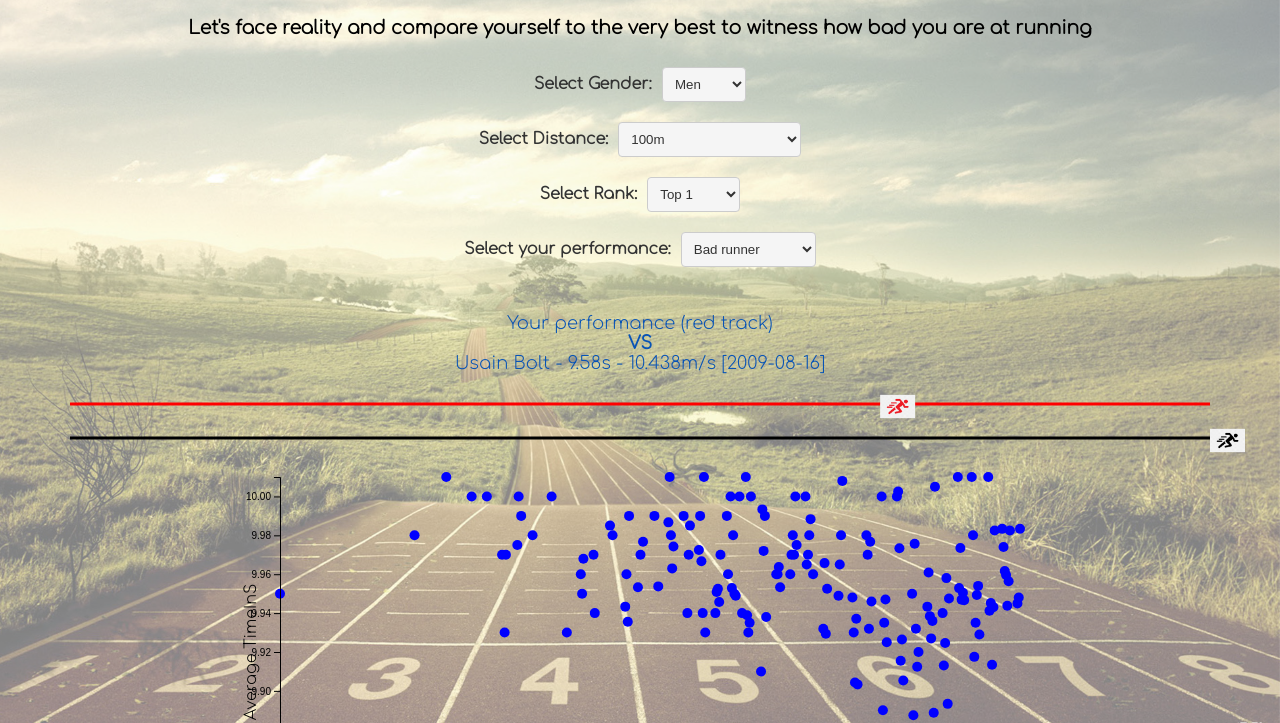
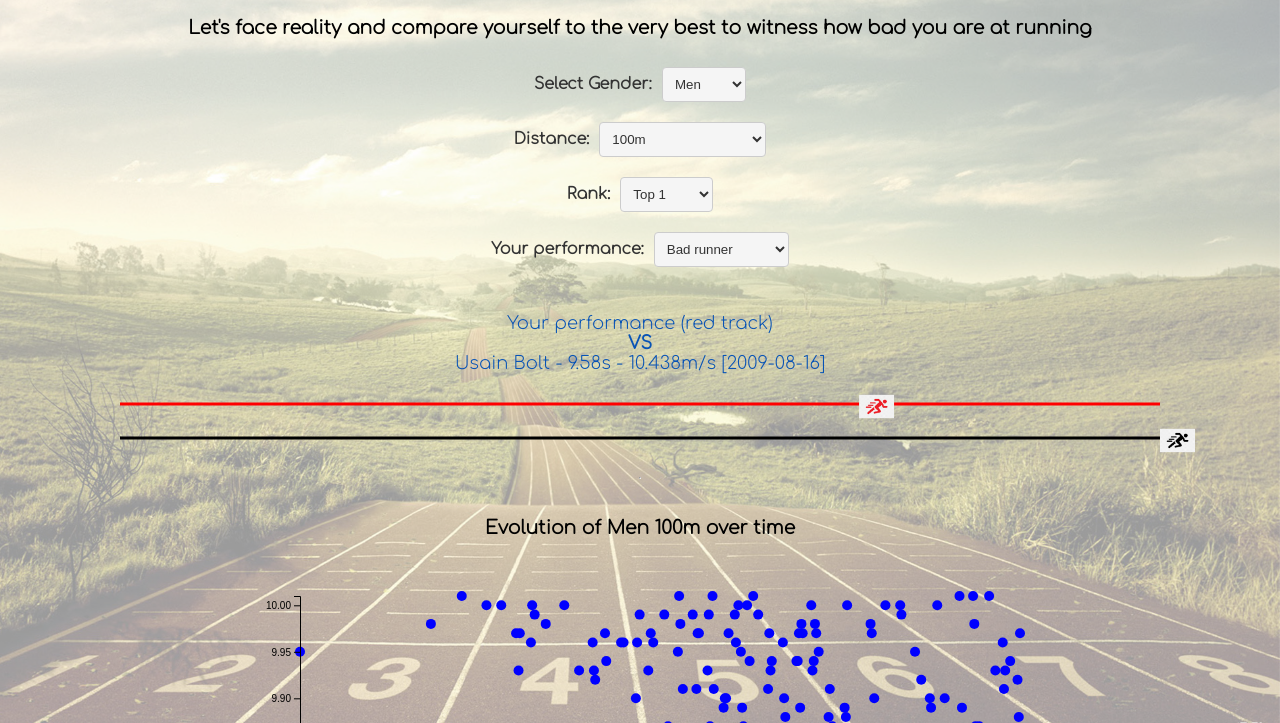
Before and after one commit to HxPulse/HowBadURun, a website: page index.html in a window 1280 px wide. Shown: the part 77-800 px from the top of the page. Drawn offline with nearby package versions, Linux system fonts and the light colour scheme.

Commit message:
#8 Scatterplot perfected + tooltips & page navigation

```diff
--- a/index.html
+++ b/index.html
@@ -20,7 +20,7 @@
     </div>
 
     <div class="selector-container">
-      <label for="distanceSelector">Select Distance:</label>
+      <label for="distanceSelector">Distance:</label>
       <select id="distanceSelector">
         <option value="100">100m</option>
         <option value="200">200m</option>
@@ -29,13 +29,13 @@
         <option value="1500">1500m</option>
         <option value="5000">5000m</option>
         <option value="10000">10000m</option>
-        <option value="21098">Half Marathon (21098m)</option>
-        <option value="42195">Marathon (42195m)</option>
+        <option value="21098">Half Marathon (21km)</option>
+        <option value="42195">Marathon (42km)</option>
       </select>
     </div>
 
     <div class="selector-container">
-      <label for="topSelector">Select Rank:</label>
+      <label for="topSelector">Rank:</label>
       <select id="topSelector">
         <option value="1">Top 1</option>
         <option value="10">Top 10</option>
@@ -45,7 +45,7 @@
     </div>
 
     <div class="selector-container">
-      <label for="performanceSelector">Select your performance:</label>
+      <label for="performanceSelector">Your performance:</label>
       <select id="performanceSelector">
         <option value="1">Bad runner</option>
         <option value="2">Average runner</option>
@@ -57,21 +57,29 @@
     <div id="result"></div>
     <div id="raceContainer2"></div>
     <div id="raceContainer"></div>
-    <div id="scatterplot"></div> <!-- Scatterplot container -->
+    <hr style="margin-top: 20px; margin-bottom: 20px;">
+    <h3 style="text-align: center;">Evolution of
+      <span id="txtGender" style="font-weight: bold;"></span>
+      <span id="txtDistance" style="font-weight: bold;"></span>
+      over time
+    </h2>
+    <div id="scatterplot"></div>
 
     <script>
+      // Load des données
       Promise.all([
         d3.csv("data.csv"),
         d3.csv("normalPerformances.csv")
       ]).then(function ([data, normalPerformances]) {
 
-        // Function to filter data based on gender, distance, and top
+        // Filtrage sur les selectors
         function filterData(gender, distance, top, performance) {
           const filteredData = data.filter(
             (d) => d.Gender === gender &&
               parseInt(d.Distance) === parseInt(distance)
           );
 
+          // Filtrage sur la sélection de top
           switch (top) {
             case 1:
               return filteredData.slice(0, 1);
@@ -86,21 +94,18 @@
           }
         }
 
-        // Function to update the result on the webpage
         function updateResult() {
+          // Données des différents selectors
           const selectedGender = document.getElementById("genderSelector").value;
           const selectedDistance = document.getElementById("distanceSelector").value;
           const selectedTop = parseInt(document.getElementById("topSelector").value);
           const selectedPerformance = parseInt(document.getElementById("performanceSelector").value);
-
           const filteredData = filterData(selectedGender, selectedDistance, selectedTop, selectedPerformance);
 
+          // Message "Your performance vs X"
           const resultDiv = d3.select("#result");
-
-          // Clear previous results
+          // Suppression de l'élément à chaque mise à jour pour éviter de dupliquer à l'infini
           resultDiv.selectAll("*").remove();
-
-          // Display the filtered data
           const resultList = resultDiv.append("ul");
           const listItems = resultList
             .selectAll("li")
@@ -110,34 +115,37 @@
             .html((d) => `Your performance (red track)<br><strong>VS</strong><br>${d.Name} - ${d.TimeInS}s - ${d.AvgSpeed}m/s [${d.Date}]`)
             .style("text-align", "center");
 
-
+          // Recherche dans le 2eme csv des performances Bad/Average/Good/Excellent runner
           const normalPerformance = normalPerformances.find(
             (d) => d.Gender === selectedGender &&
               parseInt(d.Distance) === parseInt(selectedDistance) &&
               parseInt(d.Performance) === selectedPerformance
           );
 
+          // Ici on s'occupe des 2 tracks
           if (normalPerformance) {
+            // Valeurs de délai pour ralentir l'animation de course
             const delayValue = 30000
             const normalDisplaySpeed = delayValue / parseFloat(normalPerformance.AvgSpeed);
             const displaySpeed = delayValue / parseFloat(filteredData[0].AvgSpeed);
-            const svgWidth = window.innerWidth;
+            // Taille des tracks
+            const svgWidth = window.innerWidth - 100;
             const svgHeight = 30;
             const trackRacePadding = 70;
-            // Remove existing SVG before appending a new one
+
+            // Suppression des éléments à chaque mise à jour pour éviter de dupliquer à l'infini
             d3.select("#raceContainer").selectAll("svg").remove();
             d3.select("#raceContainer2").selectAll("svg").remove();
 
+            // Track 1 et 2
             const svg = d3.select("#raceContainer")
               .append("svg")
               .attr("width", svgWidth)
               .attr("height", svgHeight);
-
             const svg2 = d3.select("#raceContainer2")
               .append("svg")
               .attr("width", svgWidth)
               .attr("height", svgHeight);
-
             svg.append("line")
               .attr("x1", trackRacePadding)
               .attr("y1", svgHeight / 2)
@@ -145,7 +153,6 @@
               .attr("y2", svgHeight / 2)
               .attr("stroke", "#000")
               .attr("stroke-width", 3);
-
             svg2.append("line")
               .attr("x1", trackRacePadding)
               .attr("y1", svgHeight / 2)
@@ -154,29 +161,24 @@
               .attr("stroke", "red")
               .attr("stroke-width", 3);
 
-            // Add the running icon
+            // Icones 1 et 2
             const runningIcon = svg.append("image")
               .attr("xlink:href", "run.png")
               .attr("width", svgHeight + 5)
               .attr("height", svgHeight + 5)
               .attr("x", trackRacePadding);
-
             const runningIcon2 = svg2.append("image")
               .attr("xlink:href", "run2.png")
               .attr("width", svgHeight + 5)
               .attr("height", svgHeight + 5)
               .attr("x", trackRacePadding);
-
             runningIcon.transition()
               .duration(displaySpeed)
               .attr("x", svgWidth - trackRacePadding);
-
             runningIcon2.transition()
               .duration(normalDisplaySpeed)
               .attr("x", svgWidth - trackRacePadding);
           }
-
-          // Create scatterplot
           createScatterplot(selectedGender, selectedDistance);
         }
 
@@ -187,75 +189,97 @@
               parseInt(d.Distance) === parseInt(selectedDistance)
           );
 
-          // Create a nested array grouping data by month and year
+          // Récupération des données pour le title
+          const selectedDistanceOption = document.getElementById("distanceSelector");
+          d3.select("#txtGender").text(selectedGender);
+          d3.select("#txtDistance").text(selectedDistanceOption.options[selectedDistanceOption.selectedIndex].text);
+
+          // On récupère les données par mois
           const nestedData = d3.group(filteredData, d => d3.timeFormat("%Y-%m")(new Date(d.Date)));
-
-          // Calculate the average time for each month
-          const averagedData = Array.from(nestedData, ([key, values]) => ({
-            Date: key,
-            AvgTimeInS: d3.mean(values, d => parseFloat(d.TimeInS)),
-          }));
+          // Et on récupère le meilleur temps par mois
+          const bestTimesData = Array.from(nestedData, ([key, values]) => {
+            const bestTime = d3.min(values, d => parseFloat(d.TimeInS));
+            const bestTimeEntry = values.find(d => parseFloat(d.TimeInS) === bestTime);
+            return {
+              Date: key,
+              BestTimeInS: bestTime,
+              BestTimeEntry: bestTimeEntry,
+            };
+          });
 
           const scatterplotDiv = d3.select("#scatterplot");
+          // Suppression de l'élément à chaque mise à jour pour éviter de dupliquer à l'infini
+          scatterplotDiv.selectAll("svg").remove();
+          // Tailles du scatterplot
+          const margin = { top: 40, right: 20, bottom: 60, left: 60 };
+          const width = 800 - margin.left - margin.right;
+          const height = 500 - margin.top - margin.bottom;
 
-          // Remove existing scatterplot before appending a new one
-          scatterplotDiv.selectAll("svg").remove();
-
-          const margin = { top: 20, right: 20, bottom: 30, left: 40 };
-          const width = 800 - margin.left - margin.right; // Adjust width as needed
-          const height = 400 - margin.top - margin.bottom; // Adjust height as needed
-
+          // Scaling
           const xScale = d3.scaleTime()
-            .domain(d3.extent(averagedData, d => new Date(d.Date)))
+            .domain(d3.extent(bestTimesData, d => new Date(d.Date)))
             .range([0, width]);
-
           const yScale = d3.scaleLinear()
-            .domain([d3.min(averagedData, d => d.AvgTimeInS), d3.max(averagedData, d => d.AvgTimeInS)])
+            .domain([d3.min(bestTimesData, d => d.BestTimeInS), d3.max(bestTimesData, d => d.BestTimeInS)])
             .range([height, 0]);
-
           const xAxis = d3.axisBottom(xScale);
           const yAxis = d3.axisLeft(yScale);
-
           const svg = scatterplotDiv.append("svg")
             .attr("width", width + margin.left + margin.right)
             .attr("height", height + margin.top + margin.bottom)
             .append("g")
             .attr("transform", "translate(" + margin.left + "," + margin.top + ")");
 
+          // Tooltip
+          const tooltip = d3.select("body").append("div")
+            .attr("class", "tooltip")
+            .style("opacity", 0);
+          // Sur les cercles
           svg.selectAll("circle")
-            .data(averagedData)
+            .data(bestTimesData)
             .enter().append("circle")
             .attr("cx", d => xScale(new Date(d.Date)))
-            .attr("cy", d => yScale(d.AvgTimeInS))
+            .attr("cy", d => yScale(d.BestTimeInS))
             .attr("r", 5)
-            .attr("fill", "blue");
+            .attr("fill", "blue")
+            .on("mouseover", function (event, d) {
+              tooltip.transition()
+                .duration(150)
+                .style("opacity", .9)
+                .style("left", (event.pageX + 10) + "px")
+                .style("top", (event.pageY - 18) + "px");
+
+              tooltip.html(`${d.BestTimeEntry.Name}<br>${d.BestTimeEntry.TimeInS}s - ${d.BestTimeEntry.AvgSpeed}m/s [${d.BestTimeEntry.Date}]`);
+            })
+            .on("mouseout", function (d) {
+              tooltip.transition()
+                .duration(350)
+                .style("opacity", 0);
+          });
 
           svg.append("g")
             .attr("transform", "translate(0," + height + ")")
             .call(xAxis);
-
           svg.append("g")
             .call(yAxis);
 
-          // Add labels
+          // Labels sur les axes
           svg.append("text")
-            .attr("transform", "translate(" + (width / 2) + " ," + (height + margin.top + 20) + ")")
+            .attr("transform", "translate(" + (width / 2) + " ," + (height + margin.top) + ")")
             .style("text-anchor", "middle")
             .text("Date");
-
           svg.append("text")
             .attr("transform", "rotate(-90)")
-            .attr("y", 0 - margin.left)
             .attr("x", 0 - (height / 2))
-            .attr("dy", "1em")
             .style("text-anchor", "middle")
-            .text("Average TimeInS");
+            .text("Time (s)")
+            .attr("y", -40);
         }
 
         // Initial update
         updateResult();
 
-        // Attach event listeners to selectors
+        // Event listeners
         d3.select("#genderSelector").on("change", updateResult);
         d3.select("#distanceSelector").on("change", updateResult);
         d3.select("#topSelector").on("change", updateResult);
--- a/styles.css
+++ b/styles.css
@@ -15,13 +15,23 @@
   background-size: cover;
   background-position: center;
   background-attachment: fixed;
-  opacity: 0.5;
+  opacity: 0.4;
   position: fixed;
   top: 0;
   left: 0;
   width: 100%;
   height: 100%;
   z-index: -1;
+}
+
+.tooltip {
+  position: absolute;
+  background-color: #f9f9f9;
+  border: 1px solid #ccc;
+  padding: 8px;
+  font-size: 12px;
+  pointer-events: none;
+  opacity: 0;
 }
 
 h1 {
```
